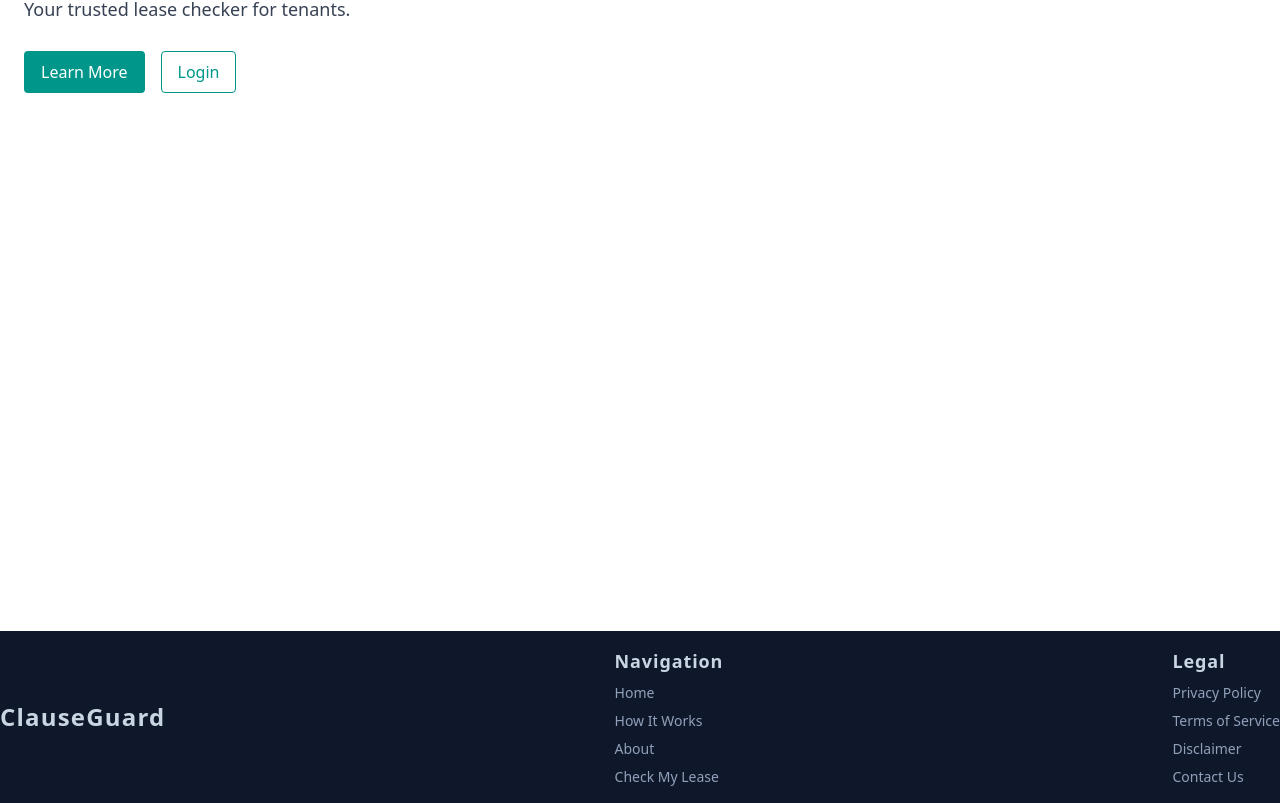
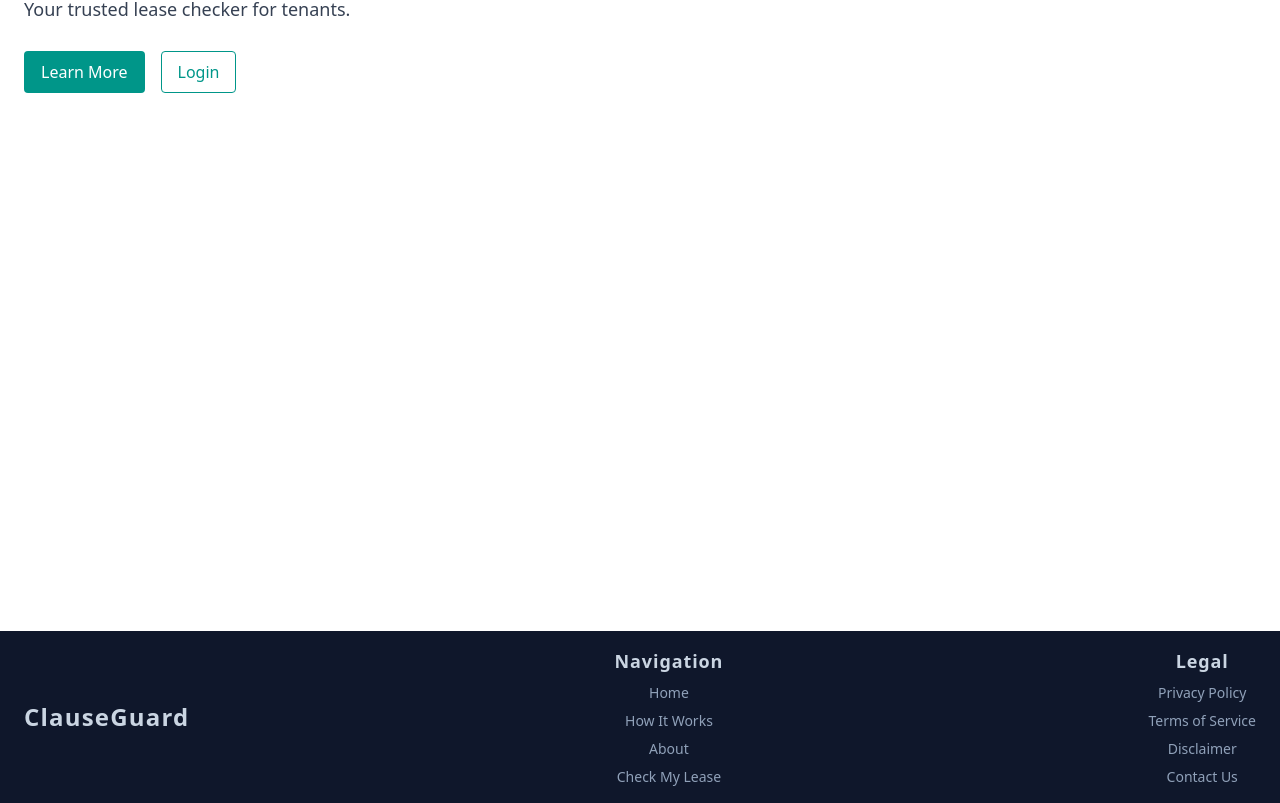
Before and after one commit to Siddharth-Varma-Raja/ClauseGuard, a Next.js app in the folder Development/frontend/: page / in a window 1280 px wide. Shown: the part 229-1032 px from the top of the page. Built offline with nearby package versions, Linux system fonts and the light colour scheme.

Commit message:
Update padding and alignment in footer component

```diff
--- a/Development/frontend/components/Footer.tsx
+++ b/Development/frontend/components/Footer.tsx
@@ -9,12 +9,12 @@ export default function Footer() {
   return (
     <footer className="bg-slate-900 text-slate-400 py-4">
       <div className="container mx-auto text-center">
-        <div className="flex flex-row justify-between items-center">
+        <div className="flex flex-row justify-between items-center pl-6 pr-6">
             <p className="text-2xl font-semibold text-slate-300 tracking-wider">ClauseGuard</p>
 
             <div className="flex flex-col gap-2">
                 <p className="text-lg font-semibold text-slate-300 tracking-wider mb-auto">Navigation</p>
-                <div className="flex flex-col gap-2">
+                <div className="flex flex-col gap-2 items-center">
                     <Link href="/" className={linkHoverClass}>Home</Link>
                     <Link href="/how-it-works" className={linkHoverClass}>How It Works</Link>
                     <Link href="/about" className={linkHoverClass}>About</Link>
@@ -23,8 +23,8 @@ export default function Footer() {
             </div>
 
             <div className="flex flex-col gap-2">
-                <p className="text-lg font-semibold text-slate-300 tracking-wider mb-auto mr-auto">Legal</p>
-                <div className="flex flex-col gap-2">
+                <p className="text-lg font-semibold text-slate-300 tracking-wider mb-auto">Legal</p>
+                <div className="flex flex-col gap-2 items-center">
                     <Link href="/privacy-policy" className={linkHoverClass}>Privacy Policy</Link>
                     <Link href="/terms-of-service" className={linkHoverClass}>Terms of Service</Link>
                     <Link href="/disclaimer" className={linkHoverClass}>Disclaimer</Link>
```
